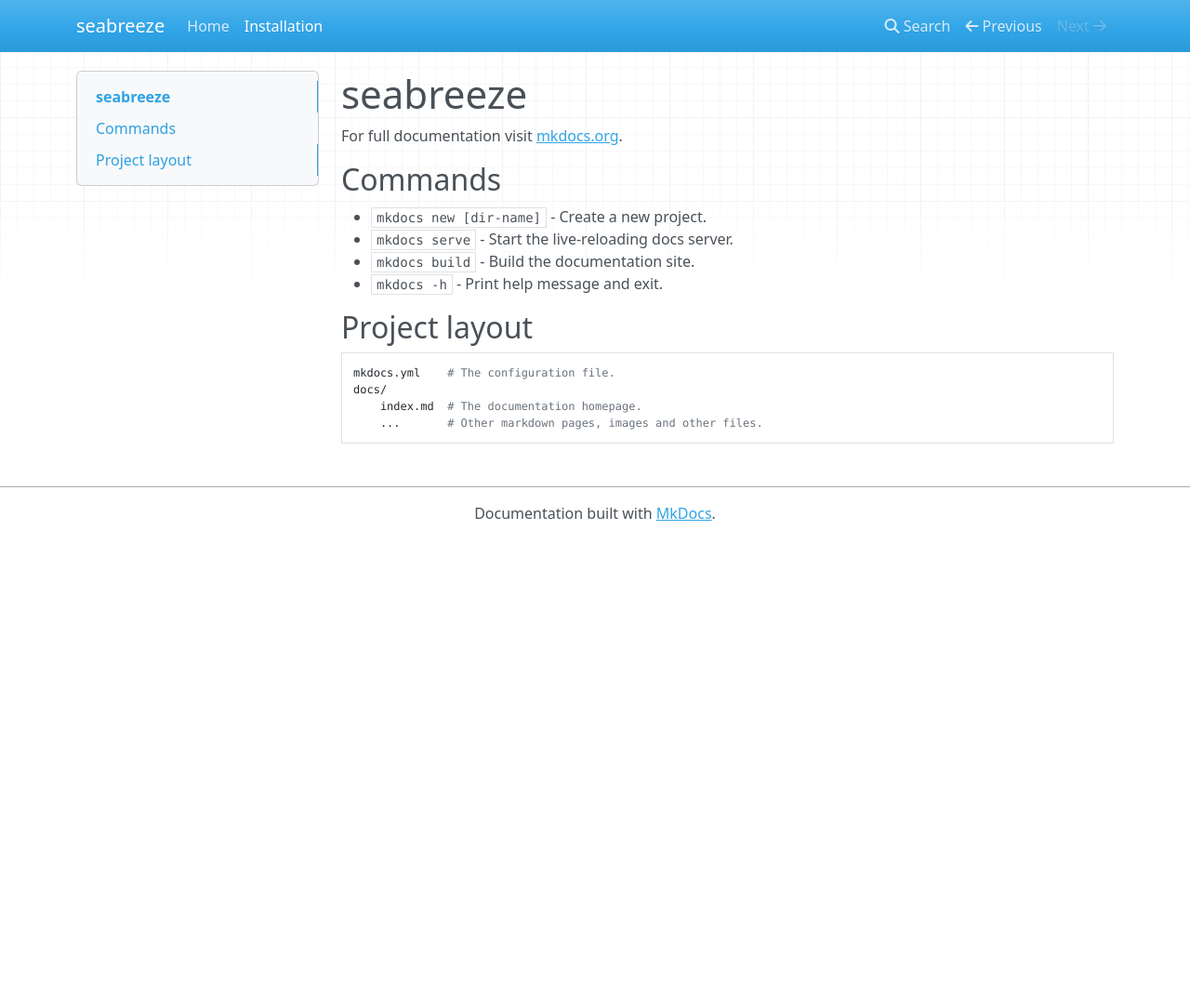
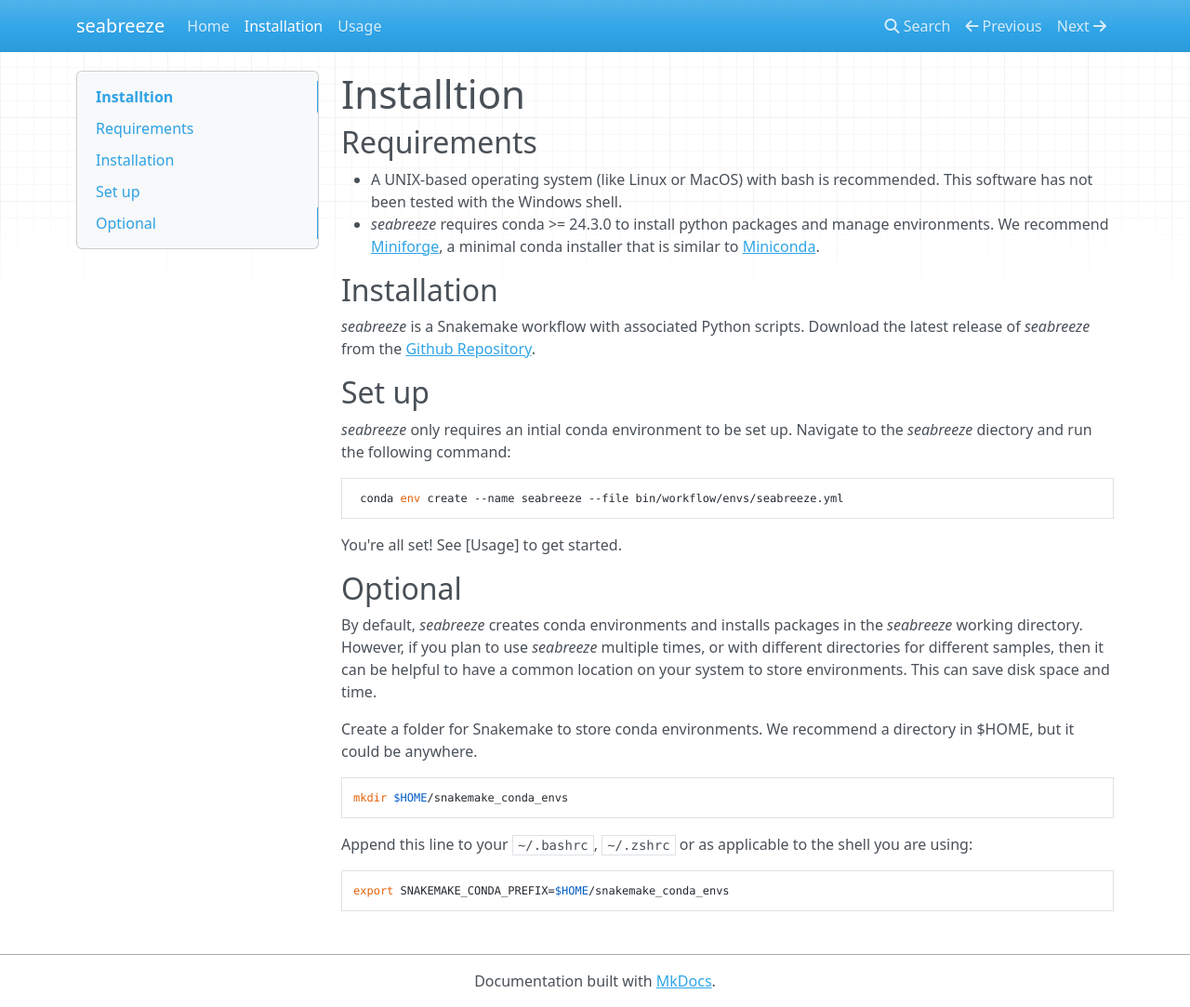
Before and after one commit to barricklab/seabreeze, an MkDocs documentation site: the page built from documentation/docs/installation.md, in a window 1280 px wide and 1083 px high. Shown: the whole window at 93% size. Built offline with MkDocs 1.6.1, drawn with Linux system fonts in a browser that asks for light colours; nearby versions of some CDN libraries.

````diff
--- a/documentation/docs/installation.md
+++ b/documentation/docs/installation.md
@@ -1,17 +1,29 @@
-# seabreeze
+# Installtion
 
-For full documentation visit [mkdocs.org](https://www.mkdocs.org).
+## Requirements
+- A UNIX-based operating system (like Linux or MacOS) with bash is recommended. This software has not been tested with the Windows shell.
+- _seabreeze_ requires conda >= 24.3.0 to install python packages and manage environments. We recommend [Miniforge](https://github.com/conda-forge/miniforge), a minimal conda installer that is similar to [Miniconda](https://docs.anaconda.com/miniconda/).
 
-## Commands
+## Installation
+_seabreeze_ is a Snakemake workflow with associated Python scripts. Download the latest release of _seabreeze_ from the [Github Repository]().
 
-* `mkdocs new [dir-name]` - Create a new project.
-* `mkdocs serve` - Start the live-reloading docs server.
-* `mkdocs build` - Build the documentation site.
-* `mkdocs -h` - Print help message and exit.
+## Set up
+_seabreeze_ only requires an intial conda environment to be set up. Navigate to the _seabreeze_ diectory and run the following command:
+```
+ conda env create --name seabreeze --file bin/workflow/envs/seabreeze.yml
+```
 
-## Project layout
+You're all set! See [Usage] to get started.
 
-    mkdocs.yml    # The configuration file.
-    docs/
-        index.md  # The documentation homepage.
-        ...       # Other markdown pages, images and other files.
+## Optional
+By default, _seabreeze_ creates conda environments and installs packages in the _seabreeze_ working directory. However, if you plan to use _seabreeze_ multiple times, or with different directories for different samples, then it can be helpful to have a common location on your system to store environments. This can save disk space and time.
+
+Create a folder for Snakemake to store conda environments. We recommend a directory in $HOME, but it could be anywhere.
+```
+mkdir $HOME/snakemake_conda_envs
+```
+
+Append this line to your `~/.bashrc`, `~/.zshrc` or as applicable to the shell you are using:
+```
+export SNAKEMAKE_CONDA_PREFIX=$HOME/snakemake_conda_envs
+```
--- a/documentation/mkdocs.yml
+++ b/documentation/mkdocs.yml
@@ -2,3 +2,4 @@
 nav:
   - Home: index.md
   - Installation: installation.md
+  - Usage: usage.md
````
Also changed, not shown: documentation/docs/usage.md (added, +49 -0 lines), 15 other files.
